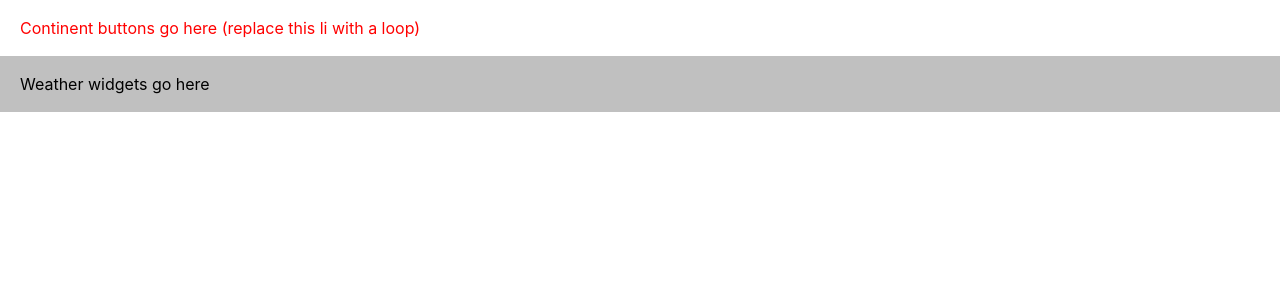
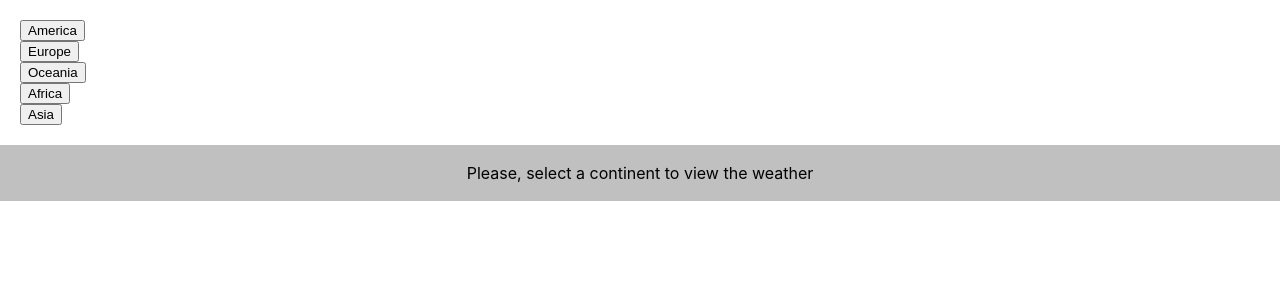
Before and after one commit to webmad0319/react-weather, a React (Create React App) app: page / in a window 1280 px wide. Shown: the top 300 px of the page. Built offline with nearby package versions, Linux system fonts and the light colour scheme.

Commit message:
Finished logic

```diff
--- a/public/index.html
+++ b/public/index.html
@@ -4,6 +4,7 @@
     <meta charset="utf-8" />
     <link rel="stylesheet" href="https://cdnjs.cloudflare.com/ajax/libs/meyer-reset/2.0/reset.css">
     <link rel="shortcut icon" href="%PUBLIC_URL%/favicon.ico" />
+    <link rel="shortcut icon" href="%PUBLIC_URL%/weather-icons-master/css/weather-icons.min.css" />
     <meta name="viewport" content="width=device-width, initial-scale=1" />
     <meta name="theme-color" content="#000000" />
     <!--
--- a/src/App.css
+++ b/src/App.css
@@ -9,3 +9,10 @@ nav {
 section {
   background: silver;
 }
+
+.weather-list{
+  display: flex;
+  flex-wrap: wrap;
+  justify-content: center;
+  align-items: center;
+}
--- a/src/App.js
+++ b/src/App.js
@@ -1,5 +1,7 @@
 import React from 'react';
 import './App.css';
+import weather from './cities.json';
+import City from './City';
 
 class App extends React.Component {
   state = {
@@ -9,7 +11,31 @@ class App extends React.Component {
       "Oceania",
       "Africa",
       "Asia"
-    ]
+    ],
+    continentIndex: null,
+    weatherData: []
+  }
+
+  changeContinent(continent){
+    let continents = this.state.continents;
+    let nextContinentIndex = continents.indexOf(continent);
+    if(nextContinentIndex === -1) return;
+
+    if(nextContinentIndex === this.state.continentIndex){
+      this.setState({
+        ...this.state,
+        continentIndex: null,
+        weatherData: null
+      });
+      return;
+    }
+
+    this.setState({
+      ...this.state,
+      continentIndex: nextContinentIndex,
+      weatherData: weather.filter(city => city.continent === continents[nextContinentIndex])
+    });
+
   }
 
   render() {
@@ -17,11 +43,19 @@ class App extends React.Component {
       <React.Fragment>
         <nav>
           <ul>
-            <li>Continent buttons go here (replace this li with a loop)</li>
+            {this.state.continents.map((continent, index) => {
+              return (
+                <li key={continent}><button onClick={()=>this.changeContinent(continent)}>{continent}</button></li>
+              );
+            })}
           </ul>
         </nav>
-        <section>
-          Weather widgets go here
+        <section className="weather-list">
+          {
+            (this.state.weatherData && this.state.weatherData.length > 0) ?
+          this.state.weatherData.map((city, index) => <City key={city.city} {...city}/>) :
+            <p>Please, select a continent to view the weather</p>
+          }
         </section>
       </React.Fragment>
     )
--- /dev/null
+++ b/src/City.css
@@ -0,0 +1,26 @@
+.City{
+  background-color: #050505;
+  color: #fafafa;
+  border-radius: 50%;
+  width: 200px;
+  height: 200px;
+  display: flex;
+  flex-direction: column;
+  align-items: center;
+  justify-content: center;
+  margin: 50px;
+}
+
+.City-name{
+  padding-bottom: 10px;
+  font-size: 24px;
+}
+
+.City-weather{
+  font-size: 48px;
+  color: #FAFAFA;
+}
+
+.City-temperature{
+  font-size: 32px;
+}
--- /dev/null
+++ b/src/City.js
@@ -0,0 +1,24 @@
+import React, { Component } from 'react';
+import './City.css';
+
+export default class City extends Component {
+
+  transformWeatherIcon(weather){
+    switch(weather){
+      case 'sunny':
+      return
+      default:
+      return 'Hola';
+    }
+  }
+
+  render() {
+    return (
+      <div className="City">
+        <span className="City-name">{this.props.city}</span>
+        <span className="City-weather"><i className="wi wi-night-sleet"></i></span>
+        <span className="City-temperature">{this.props.temperature}</span>
+      </div>
+    )
+  }
+}
```
Also changed, not shown: src/cities.json (renamed from src/cities.js), 1 other file (tests, documents, lock files or other folders).
